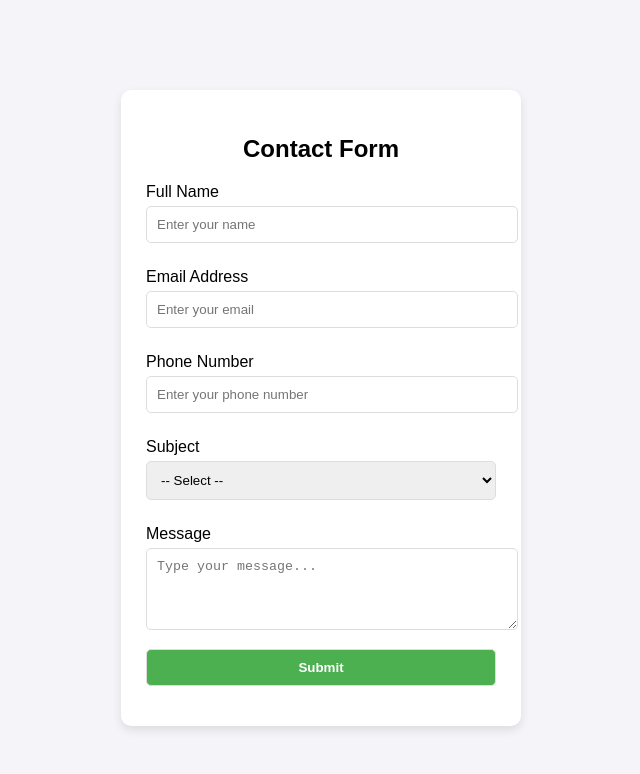
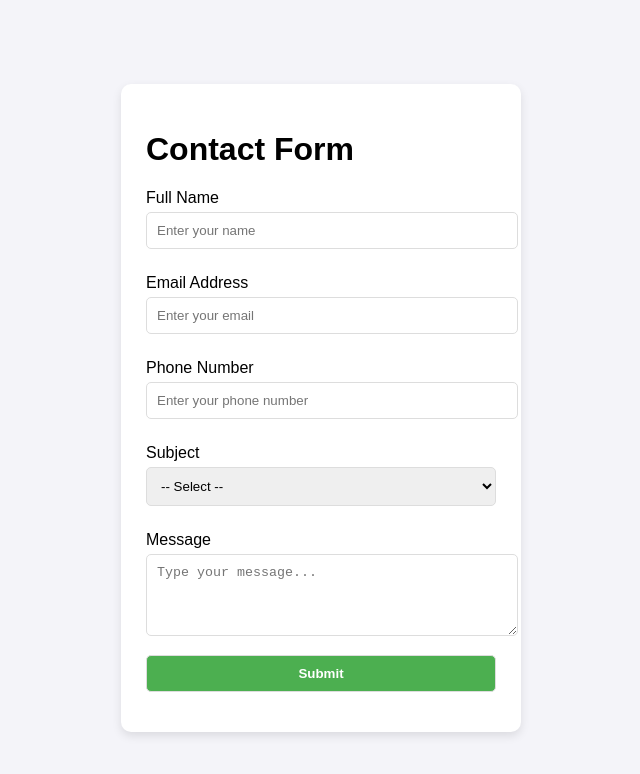
Before and after one commit to rieckace/DevOps-Repo, a plain HTML site: page index.html in a window 1280 px wide. Shown: the whole page, without its empty margins (319-959 px from the left). Drawn offline with Linux system fonts and the light colour scheme.

Commit message:
Update index.html

```diff
--- a/index.html
+++ b/index.html
@@ -3,7 +3,7 @@
 <head>
   <meta charset="UTF-8">
   <meta name="viewport" content="width=device-width, initial-scale=1.0">
-  <title>Form Circulation</title>
+  <title>Contact Form</title>
   <style>
     body {
       font-family: Arial, sans-serif;
@@ -48,7 +48,7 @@
 </head>
 <body>
   <div class="form-container">
-    <h2>Contact Form</h2>
+    <h1 color=red>Contact Form</h1>
     <form action="/submit" method="POST">
       <label for="name">Full Name</label>
       <input type="text" id="name" name="name" required placeholder="Enter your name">
```
